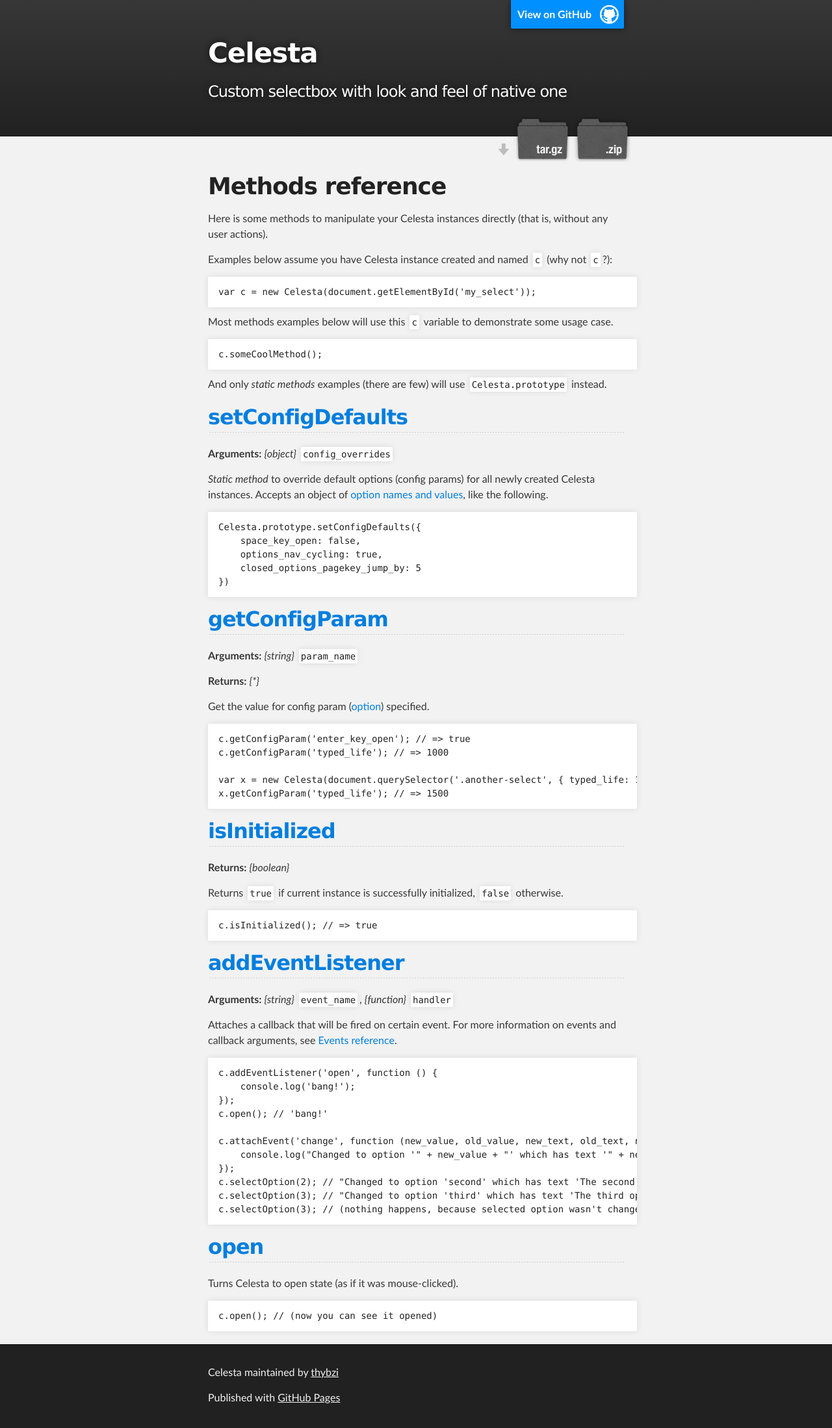
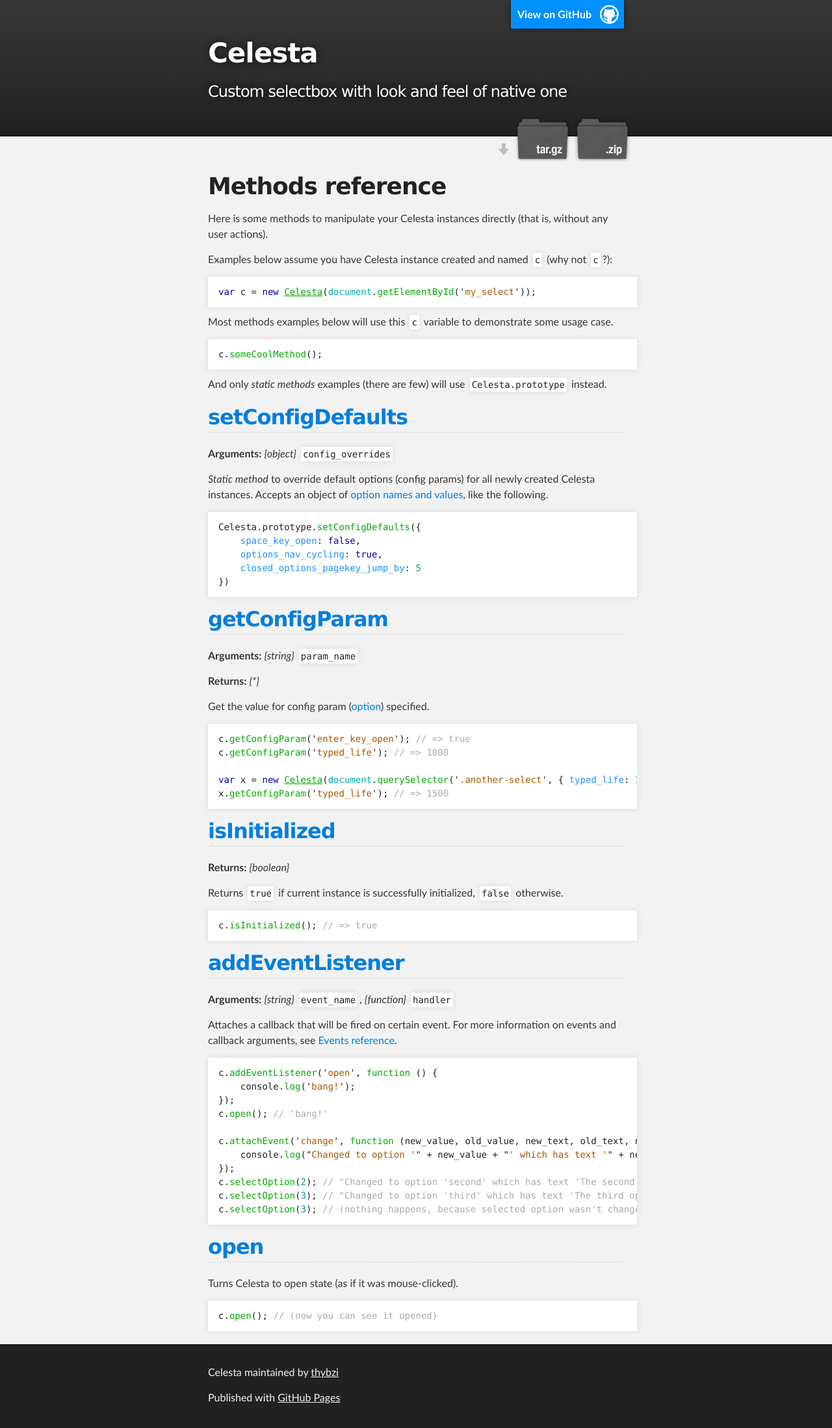
Before and after one commit to thybzi/celesta, a Jekyll site: the page built from methods/index.html, in a window 1280 px wide. Shown: the whole page at 65% size. Built offline with Jekyll 4.4.1, drawn with Linux system fonts in a browser that asks for light colours.

Commit message:
Use Pygments 'autumn' theme highlighting in Jekyll

```diff
--- a/_includes/page/top.html
+++ b/_includes/page/top.html
@@ -6,6 +6,10 @@
     <meta name="description" content="Celesta : Custom selectbox with look and feel of native one">
 
     <link rel="stylesheet" type="text/css" media="screen" href="{{ site.baseurl }}/stylesheets/stylesheet.css">
+    <link rel="stylesheet" type="text/css" media="screen" href="{{ site.baseurl }}/stylesheets/autumn.css">
+    <style>
+        .highlight * { font-weight: normal !important; font-style: normal !important; }
+    </style>
 
     <title>Celesta{% if page.title %} :: {{ page.title }}{% endif %}</title>
 </head>
--- /dev/null
+++ b/stylesheets/autumn.css
@@ -0,0 +1,58 @@
+.highlight .hll { background-color: #ffffcc }
+.highlight .c { color: #aaaaaa; font-style: italic } /* Comment */
+.highlight .err { color: #F00000; background-color: #F0A0A0 } /* Error */
+.highlight .k { color: #0000aa } /* Keyword */
+.highlight .cm { color: #aaaaaa; font-style: italic } /* Comment.Multiline */
+.highlight .cp { color: #4c8317 } /* Comment.Preproc */
+.highlight .c1 { color: #aaaaaa; font-style: italic } /* Comment.Single */
+.highlight .cs { color: #0000aa; font-style: italic } /* Comment.Special */
+.highlight .gd { color: #aa0000 } /* Generic.Deleted */
+.highlight .ge { font-style: italic } /* Generic.Emph */
+.highlight .gr { color: #aa0000 } /* Generic.Error */
+.highlight .gh { color: #000080; font-weight: bold } /* Generic.Heading */
+.highlight .gi { color: #00aa00 } /* Generic.Inserted */
+.highlight .go { color: #888888 } /* Generic.Output */
+.highlight .gp { color: #555555 } /* Generic.Prompt */
+.highlight .gs { font-weight: bold } /* Generic.Strong */
+.highlight .gu { color: #800080; font-weight: bold } /* Generic.Subheading */
+.highlight .gt { color: #aa0000 } /* Generic.Traceback */
+.highlight .kc { color: #0000aa } /* Keyword.Constant */
+.highlight .kd { color: #0000aa } /* Keyword.Declaration */
+.highlight .kn { color: #0000aa } /* Keyword.Namespace */
+.highlight .kp { color: #0000aa } /* Keyword.Pseudo */
+.highlight .kr { color: #0000aa } /* Keyword.Reserved */
+.highlight .kt { color: #00aaaa } /* Keyword.Type */
+.highlight .m { color: #009999 } /* Literal.Number */
+.highlight .s { color: #aa5500 } /* Literal.String */
+.highlight .na { color: #1e90ff } /* Name.Attribute */
+.highlight .nb { color: #00aaaa } /* Name.Builtin */
+.highlight .nc { color: #00aa00; text-decoration: underline } /* Name.Class */
+.highlight .no { color: #aa0000 } /* Name.Constant */
+.highlight .nd { color: #888888 } /* Name.Decorator */
+.highlight .ni { color: #800000; font-weight: bold } /* Name.Entity */
+.highlight .nf { color: #00aa00 } /* Name.Function */
+.highlight .nn { color: #00aaaa; text-decoration: underline } /* Name.Namespace */
+.highlight .nt { color: #1e90ff; font-weight: bold } /* Name.Tag */
+.highlight .nv { color: #aa0000 } /* Name.Variable */
+.highlight .ow { color: #0000aa } /* Operator.Word */
+.highlight .w { color: #bbbbbb } /* Text.Whitespace */
+.highlight .mf { color: #009999 } /* Literal.Number.Float */
+.highlight .mh { color: #009999 } /* Literal.Number.Hex */
+.highlight .mi { color: #009999 } /* Literal.Number.Integer */
+.highlight .mo { color: #009999 } /* Literal.Number.Oct */
+.highlight .sb { color: #aa5500 } /* Literal.String.Backtick */
+.highlight .sc { color: #aa5500 } /* Literal.String.Char */
+.highlight .sd { color: #aa5500 } /* Literal.String.Doc */
+.highlight .s2 { color: #aa5500 } /* Literal.String.Double */
+.highlight .se { color: #aa5500 } /* Literal.String.Escape */
+.highlight .sh { color: #aa5500 } /* Literal.String.Heredoc */
+.highlight .si { color: #aa5500 } /* Literal.String.Interpol */
+.highlight .sx { color: #aa5500 } /* Literal.String.Other */
+.highlight .sr { color: #009999 } /* Literal.String.Regex */
+.highlight .s1 { color: #aa5500 } /* Literal.String.Single */
+.highlight .ss { color: #0000aa } /* Literal.String.Symbol */
+.highlight .bp { color: #00aaaa } /* Name.Builtin.Pseudo */
+.highlight .vc { color: #aa0000 } /* Name.Variable.Class */
+.highlight .vg { color: #aa0000 } /* Name.Variable.Global */
+.highlight .vi { color: #aa0000 } /* Name.Variable.Instance */
+.highlight .il { color: #009999 } /* Literal.Number.Integer.Long */
```
